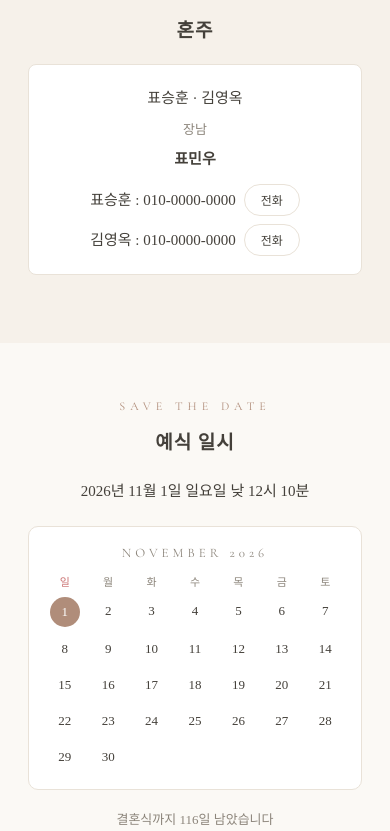
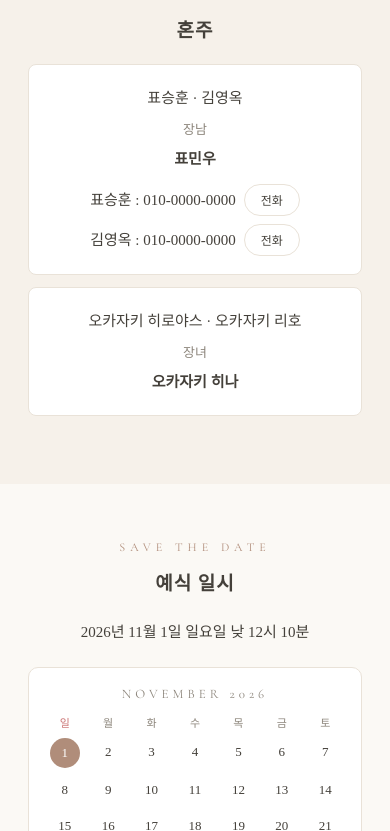
Before and after one commit to hinaokazaki/wedding-site, a React (Vite) app: page / in a window 390 px wide. Shown: the part 1364-2195 px from the top of the page. Built offline with nearby package versions, Linux system fonts and the light colour scheme; no server answers; the database is empty.

Commit message:
fix: keep bride family info visible in Korean, hide phone only
Bride side names/relation were being hidden entirely for Korean;
now only the phone number block is omitted, matching the groom
side's name display.

```diff
--- a/src/App.jsx
+++ b/src/App.jsx
@@ -497,9 +497,7 @@ export default function WeddingInvitation() {
               fatherPhone: WEDDING.bride.fatherPhone,
               motherPhone: WEDDING.bride.motherPhone,
             },
-          ]
-            .filter((fam) => !(lang === "ko" && fam.side === "bride"))
-            .map((fam, i) => (
+          ].map((fam, i) => (
             <div key={i} style={S.famRow}>
               <p style={{ ...S.body, margin: 0 }}>
                 {fam.f} · {fam.m}
@@ -508,7 +506,7 @@ export default function WeddingInvitation() {
                 {fam.r}
               </p>
               <p style={{ ...S.body, margin: 0, fontWeight: 600 }}>{fam.n}</p>
-              {lang === "ko" && (
+              {lang === "ko" && fam.side === "groom" && (
                 <div
                   style={{
                     display: "flex",
```
